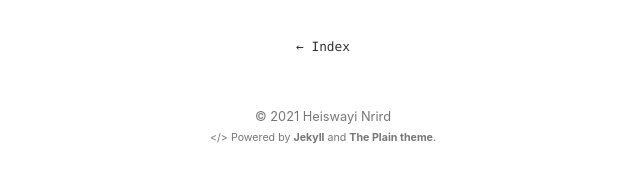
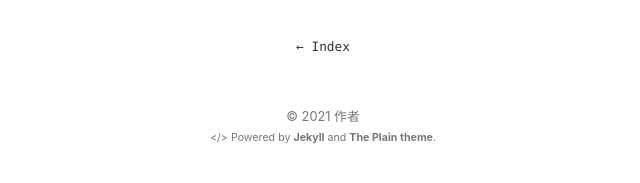
Before and after one commit to mohistplus/sciho, a Jekyll site: the page built from about.md, in a window 1280 px wide. Shown: the part 468-651 px from the top of the page, without its empty margins (317-957 px from the left). Built offline with Jekyll 4.4.1, drawn with Linux system fonts in a browser that asks for light colours.

Commit message:
Update _config.yml

```diff
--- a/_config.yml
+++ b/_config.yml
@@ -1,11 +1,11 @@
 # Site Info
 title:              "The Plain"
 description:        "A minimalist Jekyll theme"
-author_name:        "Heiswayi Nrird" # change this to your name
+author_name:        "作者" # change this to your name
 logo_url:           https://avatars0.githubusercontent.com/u/13794983?v=4 # Get it from GitHub API: https://api.github.com/users/<username>
 
 # Site Settings
-url:                https://heiswayi.github.io # main url
+url:                https://sciho.net # main url
 baseurl:            /the-plain
 permalink:          /:title # Post permalink
 timezone:           Asia/Kuala_Lumpur # https://en.wikipedia.org/wiki/List_of_tz_database_time_zones
```
